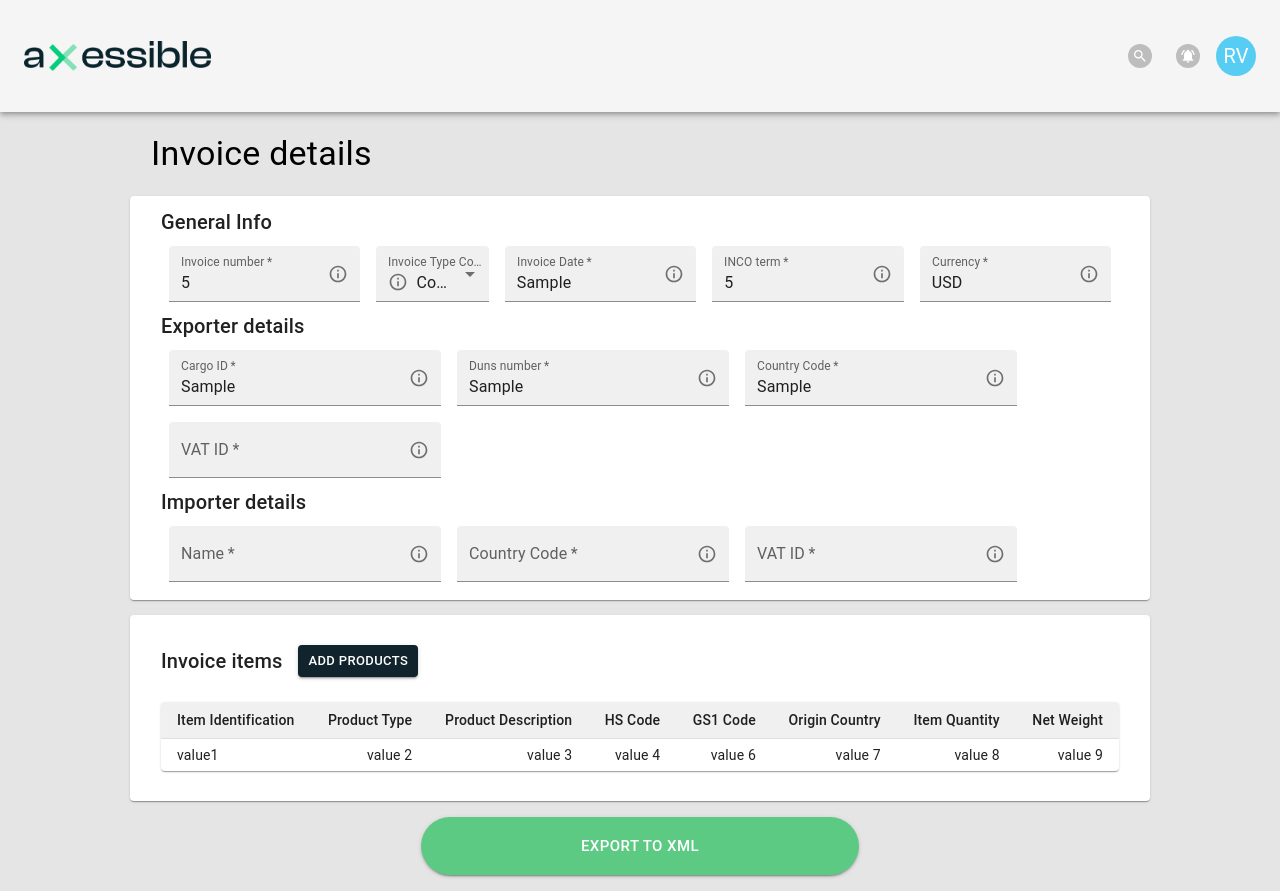
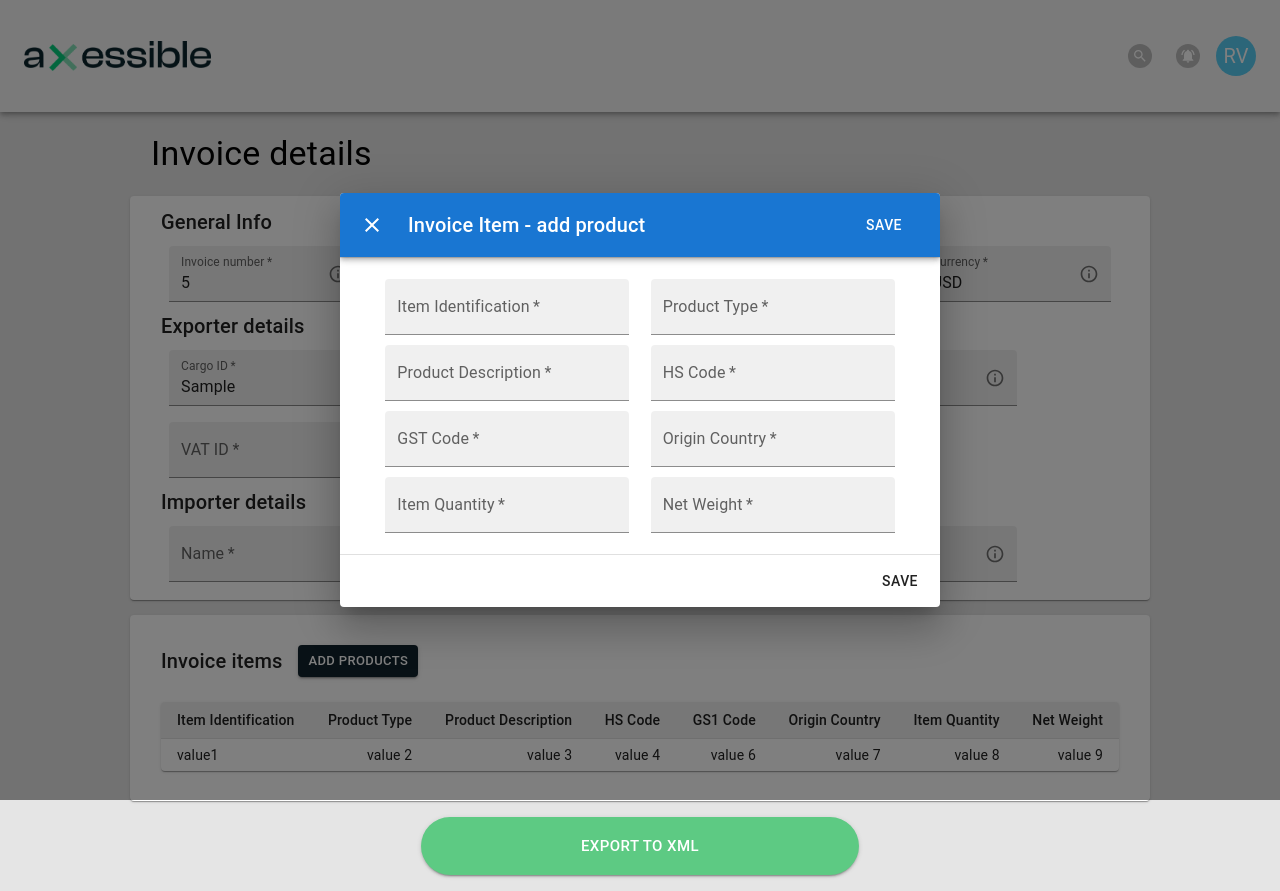
Before and after one commit to stan-gabriel/axessible-ui, a React (Create React App) app: page / in a window 1280 px wide. Both pictures are taken after typing "5", "Sample", "5", "Sample", "Sample", "Sample" into the empty fields and a click on the button "ADD PRODUCTS". Built offline with nearby package versions, Linux system fonts and the light colour scheme.

Commit message:
add invoice dialog form

```diff
--- a/src/Pages/InvoiceInfo/InvoiceInfo.tsx
+++ b/src/Pages/InvoiceInfo/InvoiceInfo.tsx
@@ -17,6 +17,7 @@ import MenuItem from '@mui/material/MenuItem'
 import InfoOutlinedIcon from '@mui/icons-material/InfoOutlined'
 import Tooltip from '@mui/material/Tooltip'
 import { StyledTableCell } from '../../components/styledMuiComponents/InvoiceStyledTableCell'
+import InvoiceItemFormDialog from './components/InvoiceItemFormDialog'
 
 interface InvoiceInfoProps {}
 
@@ -68,6 +69,11 @@ const tableRows = [
 
 const InvoiceInfo: FC<InvoiceInfoProps> = () => {
   const [invoiceTypeCode, setInvoiceTypeCode] = React.useState('Commercial')
+  const [openInvoiceItemFrom, setOpenInvoiceItemFrom] = React.useState(false)
+
+  const handelAddInvoiceItem = () => {
+    setOpenInvoiceItemFrom(true)
+  }
 
   const handleChange = (event: React.ChangeEvent<HTMLInputElement>) => {
     setInvoiceTypeCode(event.target.value)
@@ -333,7 +339,12 @@ const InvoiceInfo: FC<InvoiceInfoProps> = () => {
           <Typography variant="h6" sx={{ mr: '1rem' }}>
             Invoice items
           </Typography>
-          <Button variant="contained" size="small" sx={{ backgroundColor: '#11232C' }}>
+          <Button
+            variant="contained"
+            size="small"
+            sx={{ backgroundColor: '#11232C' }}
+            onClick={handelAddInvoiceItem}
+          >
             Add products
           </Button>
         </Box>
@@ -381,6 +392,8 @@ const InvoiceInfo: FC<InvoiceInfoProps> = () => {
           Export to XML
         </Button>
       </Box>
+
+      <InvoiceItemFormDialog open={openInvoiceItemFrom} setOpen={setOpenInvoiceItemFrom} />
     </Box>
   )
 }
--- /dev/null
+++ b/src/Pages/InvoiceInfo/components/InvoiceItemFormDialog.tsx
@@ -0,0 +1,132 @@
+import * as React from 'react'
+import Button from '@mui/material/Button'
+import Dialog from '@mui/material/Dialog'
+import ListItemText from '@mui/material/ListItemText'
+import ListItem from '@mui/material/ListItem'
+import List from '@mui/material/List'
+import Divider from '@mui/material/Divider'
+import AppBar from '@mui/material/AppBar'
+import Toolbar from '@mui/material/Toolbar'
+import IconButton from '@mui/material/IconButton'
+import Typography from '@mui/material/Typography'
+import CloseIcon from '@mui/icons-material/Close'
+import Slide from '@mui/material/Slide'
+import { TransitionProps } from '@mui/material/transitions'
+import { DialogActions, DialogContent, TextField } from '@mui/material'
+
+const Transition = React.forwardRef(function Transition(
+  props: TransitionProps & {
+    children: React.ReactElement
+  },
+  ref: React.Ref<unknown>
+) {
+  return <Slide direction="up" ref={ref} {...props} />
+})
+
+interface InvoiceItemFormDialogProps {
+  open: boolean
+  setOpen: any
+}
+
+export default function InvoiceItemFormDialog({ open, setOpen }: InvoiceItemFormDialogProps) {
+  const handleClickOpen = () => {
+    setOpen(true)
+  }
+
+  const handleClose = () => {
+    setOpen(false)
+  }
+
+  return (
+    <div>
+      <Dialog
+        sx={{ minWidth: '50%' }}
+        open={open}
+        onClose={handleClose}
+        TransitionComponent={Transition}
+      >
+        <AppBar sx={{ position: 'relative' }}>
+          <Toolbar>
+            <IconButton edge="start" color="inherit" onClick={handleClose} aria-label="close">
+              <CloseIcon />
+            </IconButton>
+            <Typography sx={{ ml: 2, flex: 1 }} variant="h6" component="div">
+              Invoice Item - add product
+            </Typography>
+            <Button autoFocus color="inherit" onClick={handleClose}>
+              Save
+            </Button>
+          </Toolbar>
+        </AppBar>
+
+        <DialogContent
+          dividers
+          sx={{ display: 'flex', justifyContent: 'space-evenly', flexWrap: 'wrap' }}
+        >
+          <TextField
+            required
+            sx={{ m: '5px 0' }}
+            id="outlined-basic"
+            label="Item Identification"
+            variant="filled"
+          />
+          <TextField
+            required
+            sx={{ m: '5px 0' }}
+            id="outlined-basic"
+            label="Product Type"
+            variant="filled"
+          />
+          <TextField
+            required
+            sx={{ m: '5px 0' }}
+            id="outlined-basic"
+            label="Product Description"
+            variant="filled"
+          />
+          <TextField
+            required
+            sx={{ m: '5px 0' }}
+            id="outlined-basic"
+            label="HS Code"
+            variant="filled"
+          />
+          <TextField
+            required
+            sx={{ m: '5px 0' }}
+            id="outlined-basic"
+            label="GST Code"
+            variant="filled"
+          />
+          <TextField
+            required
+            sx={{ m: '5px 0' }}
+            id="outlined-basic"
+            label="Origin Country"
+            variant="filled"
+          />
+          <TextField
+            required
+            sx={{ m: '5px 0' }}
+            id="outlined-basic"
+            label="Item Quantity"
+            variant="filled"
+          />
+          <TextField
+            required
+            sx={{ m: '5px 0' }}
+            id="outlined-basic"
+            label="Net Weight"
+            variant="filled"
+          />
+        </DialogContent>
+
+        <DialogActions>
+          <Button autoFocus color="inherit" onClick={handleClose}>
+            Save
+          </Button>
+        </DialogActions>
+      </Dialog>
+    </div>
+  )
+}
```
